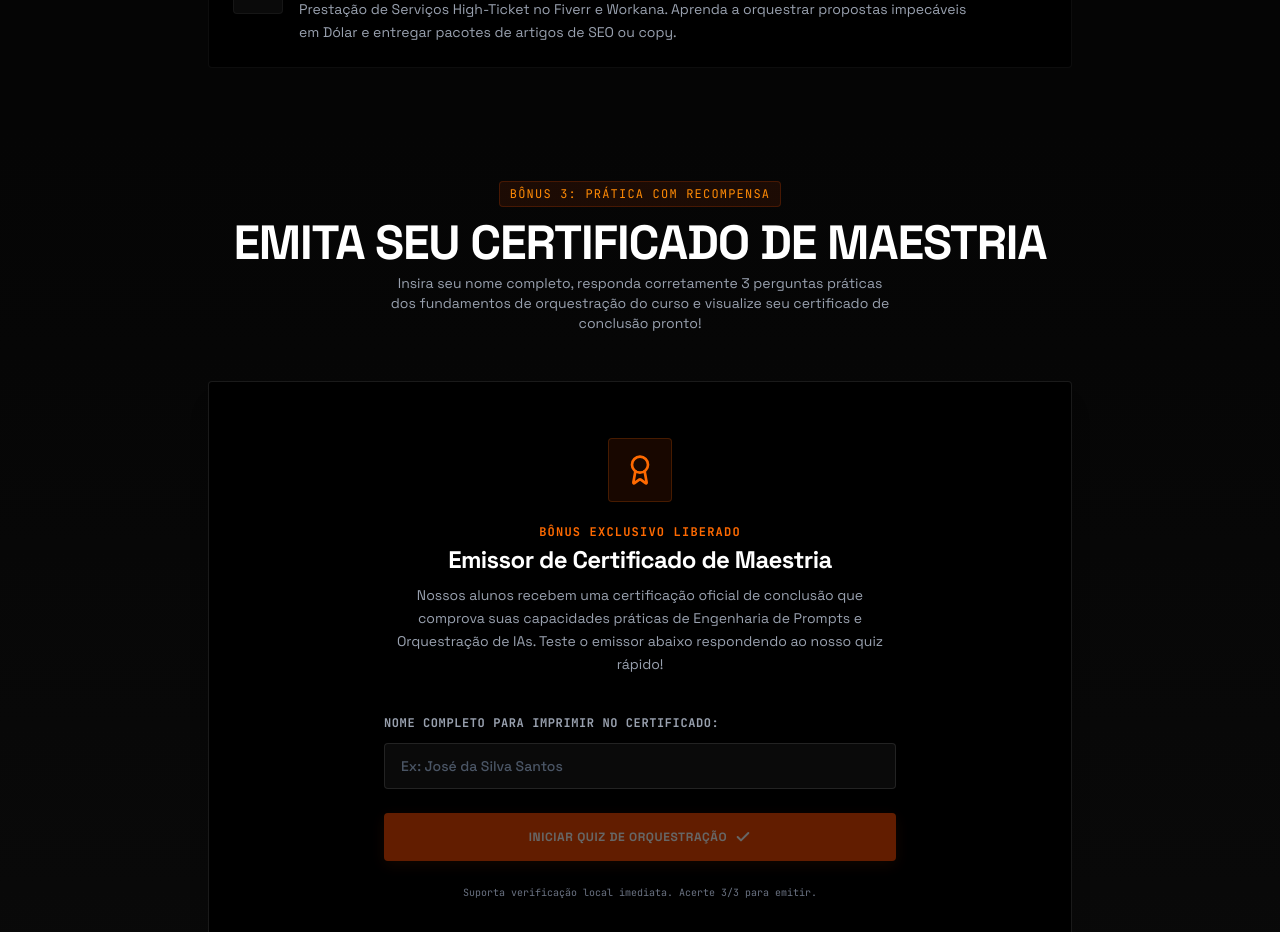
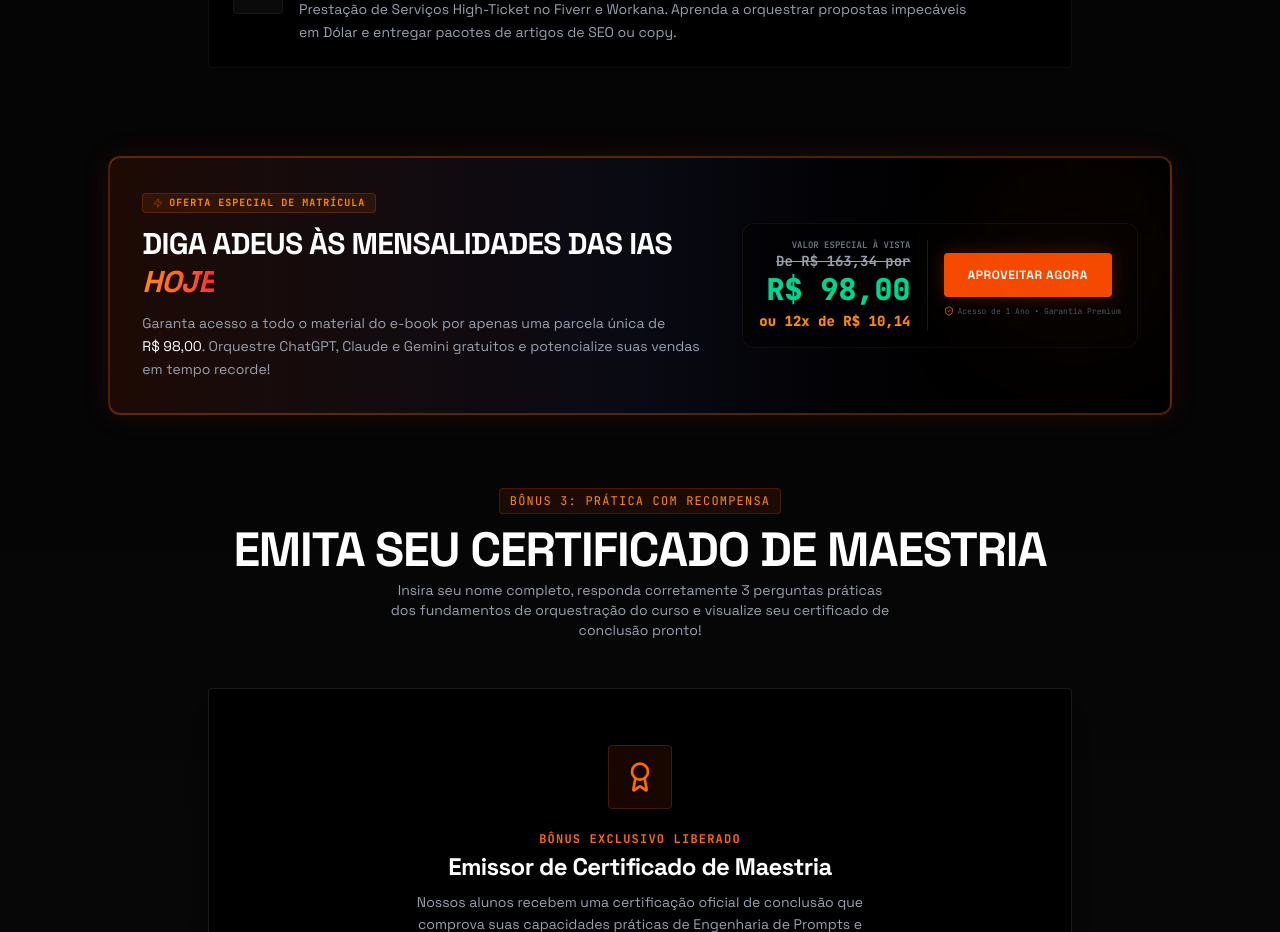
Before and after one commit to idsystems17/landing-page-Multi-IA, a React (Vite) app: page / in a window 1280 px wide. Shown: the part 5440-6372 px from the top of the page. Built offline with nearby package versions, Linux system fonts and the light colour scheme.

Commit message:
feat: add conversion banner to sales page
Introduce a bottom-of-funnel offer section highlighting the single payment pricing and core value proposition to improve conversion rates.

```diff
--- a/src/App.tsx
+++ b/src/App.tsx
@@ -332,6 +332,51 @@ export default function App() {
         <ModulesAccordion />
       </section>
 
+      {/* 7.5. HIGH CONVERSION BOT-OF-THE-FUNNEL (FUNDO DE FUNIL) BANNER */}
+      <section className="py-6 max-w-6xl mx-auto px-4">
+        <div className="bg-gradient-to-r from-orange-950/40 via-[#0a0a14] to-black border-2 border-orange-500/30 rounded-xl p-6 md:p-8 flex flex-col lg:flex-row items-center justify-between gap-6 shadow-[0_0_30px_rgba(234,88,12,0.1)] relative overflow-hidden">
+          {/* Decorative light trails */}
+          <div className="absolute top-0 right-0 w-48 h-48 bg-orange-600/5 blur-3xl pointer-events-none rounded-full"></div>
+
+          <div className="space-y-3 max-w-xl text-center lg:text-left">
+            <div className="inline-flex items-center gap-1.5 px-2.5 py-1 bg-orange-500/10 text-orange-400 border border-orange-500/20 rounded font-mono text-[10px] font-bold uppercase tracking-widest leading-none mx-auto lg:mx-0 w-fit">
+              <Zap size={10} className="text-orange-500 animate-pulse" /> OFERTA ESPECIAL DE MATRÍCULA
+            </div>
+            <h3 className="text-xl md:text-3xl font-black text-white tracking-tight uppercase leading-tight leading-none">
+              Diga Adeus às Mensalidades das IAs <span className="text-transparent bg-clip-text bg-gradient-to-r from-orange-400 to-red-500 italic">Hoje</span>
+            </h3>
+            <p className="text-gray-400 text-xs md:text-sm font-light leading-relaxed font-sans">
+              Garanta acesso a todo o material do e-book por apenas uma parcela única de <strong className="text-white whitespace-nowrap">R$ 98,00</strong>. Orquestre ChatGPT, Claude e Gemini gratuitos e potencialize suas vendas em tempo recorde!
+            </p>
+          </div>
+
+          <div className="flex flex-col sm:flex-row items-center gap-4 w-full lg:w-auto shrink-0 bg-black/40 p-4 border border-white/5 rounded-xl">
+            <div className="text-center sm:text-right leading-tight pr-0 sm:pr-4 sm:border-r border-white/10 shrink-0 whitespace-nowrap">
+              <span className="text-[9px] uppercase font-mono text-gray-500 block font-semibold">Valor Especial à Vista</span>
+              <span className="text-sm font-bold text-gray-400 font-mono line-through block">De R$ 163,34 por</span>
+              <span className="text-2xl md:text-3xl font-black text-emerald-400 font-mono block whitespace-nowrap">R$ 98,00</span>
+              <span className="text-xs md:text-sm font-extrabold text-orange-400 block font-mono mt-1">
+                ou 12x de R$ 10,14
+              </span>
+            </div>
+
+            <div className="w-full sm:w-auto">
+              <a
+                href="https://pay.kiwify.com.br/79zqIoV"
+                target="_blank"
+                rel="noopener noreferrer"
+                className="cursor-pointer w-full sm:w-auto bg-orange-600 hover:bg-orange-500 text-white font-black text-xs py-3.5 px-6 rounded transition-all duration-300 shadow-[0_0_20px_rgba(234,88,12,0.25)] hover:shadow-[0_0_30px_rgba(234,88,12,0.4)] uppercase tracking-wider text-center inline-block whitespace-nowrap min-h-[44px]"
+              >
+                APROVEITAR AGORA
+              </a>
+              <div className="flex items-center justify-center gap-1 text-[8px] font-mono text-gray-600 mt-2">
+                <ShieldCheck size={10} className="text-orange-500" /> Acesso de 1 Ano • Garantia Premium
+              </div>
+            </div>
+          </div>
+        </div>
+      </section>
+
       {/* 8. BONUS INTERACTIVE DYNAMIC BLOCK 3: CERTIFICADO DE CONCLUSÃO PRÁTICO (With active Quiz!) */}
       <section id="certificate" className="py-12 bg-gradient-to-b from-[#050505] to-[#0a0a0a]">
         <div className="max-w-6xl mx-auto text-center px-4 mb-4">
```
